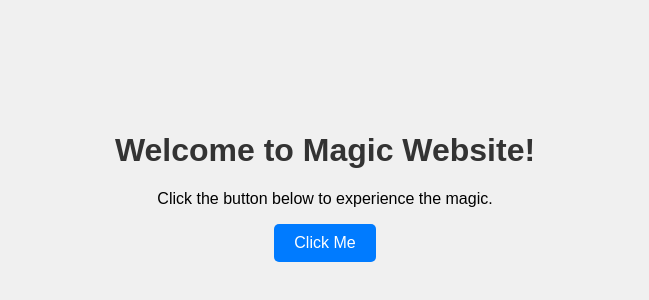
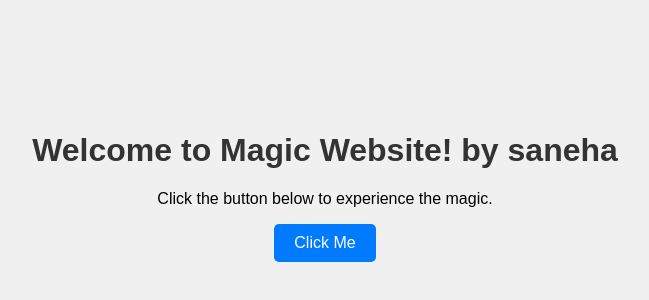
Before and after one commit to saneha-garg/brm_workshop, a plain HTML site: page index.html in a window 1280 px wide. Shown: the part 214-514 px from the top of the page, without its empty margins (315-964 px from the left). Drawn offline with Linux system fonts and the light colour scheme.

Commit message:
Update index.html
by saneha

```diff
--- a/index.html
+++ b/index.html
@@ -10,7 +10,7 @@
 
 <body>
     <div class="container">
-        <h1>Welcome to Magic Website!</h1>
+        <h1>Welcome to Magic Website! by saneha</h1>
         <p>Click the button below to experience the magic.</p>
         <button id="magicButton">Click Me</button>
     </div>
```
